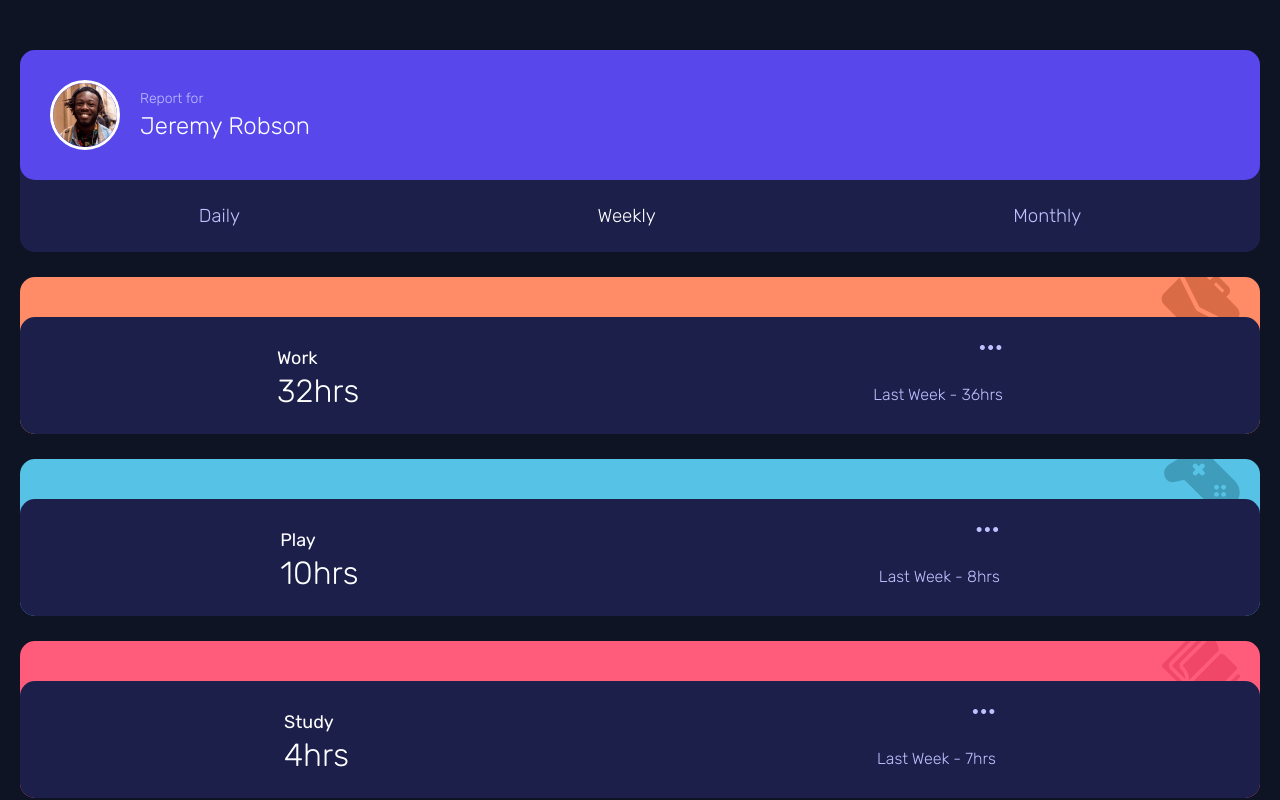
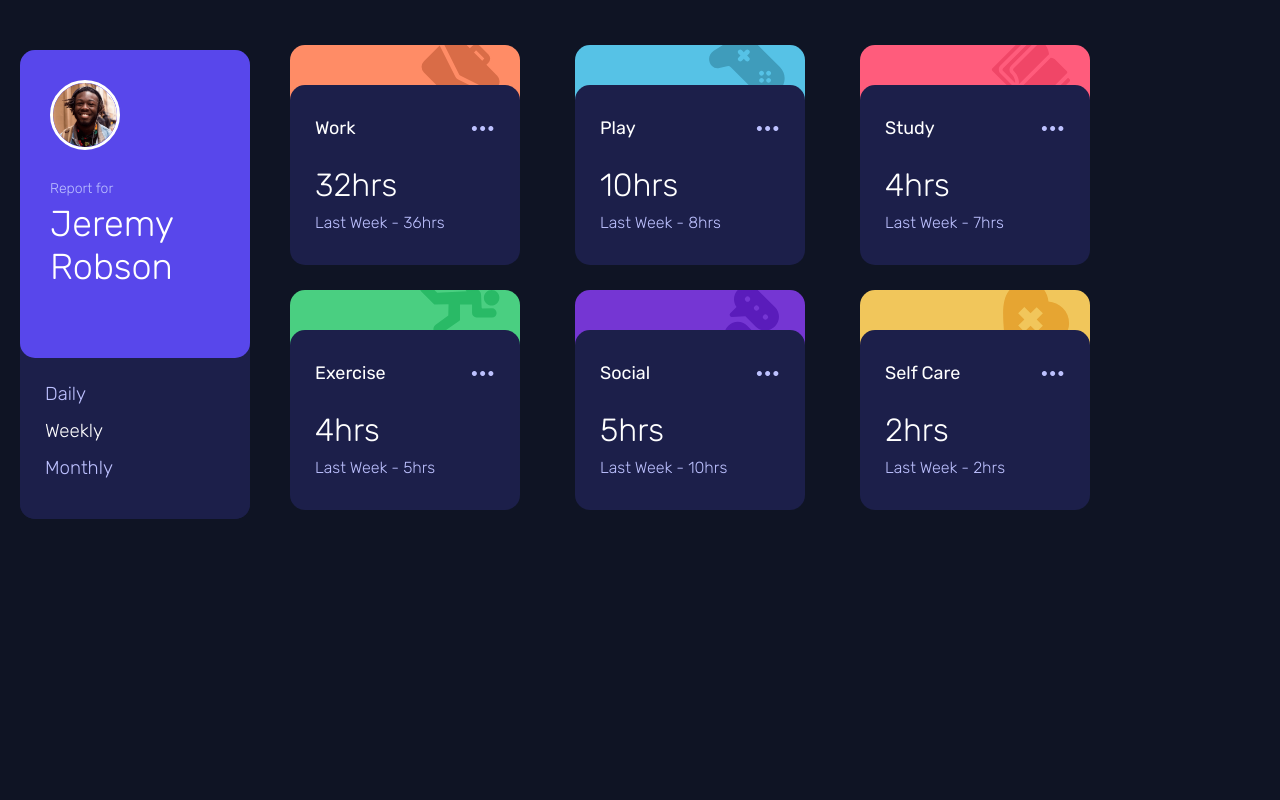
Before and after one commit to anaislcno/Time-Tracker-Dashboard, a React (Vite) app: page / in a window 1280 px wide. Shown: the top 800 px of the page. Built offline with nearby package versions, Linux system fonts and the light colour scheme.

Commit message:
add first part of responsive

```diff
--- a/src/App.tsx
+++ b/src/App.tsx
@@ -4,10 +4,10 @@ import Dashboard from "./components/Dashboard/Dashboard";
 function App() {
   return (
     <>
-      <div className="container">
+      <main>
         <Dashboard />
         {/* <Attribution /> */}
-      </div>
+      </main>
     </>
   );
 }
--- /dev/null
+++ b/src/components/Dashboard/Dashboard.css
@@ -0,0 +1,10 @@
+.container {
+  display: flex;
+  flex-direction: column;
+}
+
+@media screen and (min-width: 767px) {
+  .container {
+    flex-direction: row;
+  }
+}
--- a/src/components/Dashboard/Dashboard.tsx
+++ b/src/components/Dashboard/Dashboard.tsx
@@ -1,6 +1,7 @@
 import UserCard from "../UserCard/UserCard";
 import TrackerList from "../TrackerList/TrackerList";
 import { useState } from "react";
+import "./Dashboard.css";
 
 const Dashboard = () => {
   const [selectedTimeframe, setSelectedTimeframe] = useState<string>("weekly");
@@ -10,7 +11,7 @@ const Dashboard = () => {
   };
 
   return (
-    <div>
+    <div className="container">
       <UserCard
         handleTimeframeChange={handleTimeframeChange}
         selectedTimeframe={selectedTimeframe}
--- a/src/components/TrackerCard/TrackerCard.css
+++ b/src/components/TrackerCard/TrackerCard.css
@@ -1,5 +1,5 @@
 .tracker-card {
-  margin: 25px 20px;
+  margin: 15px 20px;
   border-radius: 15px;
   background-color: var(--pale-blue);
 }
@@ -41,10 +41,12 @@
   background-color: var(--dark-blue);
   border-radius: 15px;
   font-size: 16px;
-  padding: 30px 0px;
+  padding: 30px 25px;
   display: flex;
+  flex-direction: column;
   justify-content: space-around;
   cursor: pointer;
+  flex-wrap: wrap;
 }
 
 .tracker-infos:hover {
@@ -61,12 +63,22 @@
   line-height: 25px;
 }
 
-.tracker-infos__blue {
+.tracker-infos p {
   color: var(--pale-blue);
-  text-align: end;
+}
+
+.tracker-infos__row {
   display: flex;
-  flex-direction: column;
+  flex-direction: row;
   justify-content: space-between;
+  align-items: center;
+}
+
+.tracker-infos__column {
+  display: flex;
+  flex-direction: row;
+  justify-content: space-between;
+  align-items: end;
 }
 
 .dot-cta {
@@ -112,3 +124,24 @@
 .background.selfcare {
   background-image: url(../../assets/images/icon-self-care.svg);
 }
+
+@media screen and (min-width: 767px) {
+  .tracker-infos {
+    width: 230px;
+    height: 180px;
+    gap: 20px;
+  }
+
+  .tracker-infos__column {
+    display: flex;
+    flex-direction: column;
+    gap: 15px;
+    align-items: start;
+  }
+
+  .tracker-card {
+    /* Trouver autre chose !!! */
+    height: 200px;
+    margin: 15px 20px;
+  }
+}
--- a/src/components/TrackerCard/TrackerCard.tsx
+++ b/src/components/TrackerCard/TrackerCard.tsx
@@ -25,22 +25,20 @@ const TrackerCard = ({ data, color, img, selectedTimeframe }: CardProps) => {
   const colorCard = { color };
   const imgCard = { img };
   const { title, timeframes } = data;
-  const selectedTimeframeData =
-    timeframes[selectedTimeframe as keyof typeof timeframes];
+  const selectedTimeframeData = timeframes[selectedTimeframe as keyof typeof timeframes];
 
-  const { current: currentHours, previous: previousHours } =
-    selectedTimeframeData;
+  const { current: currentHours, previous: previousHours } = selectedTimeframeData;
 
   return (
     <div className={`tracker-card ${colorCard.color}`}>
       <div className={`background ${imgCard.img}`}></div>
       <div className="tracker-infos">
-        <div>
+        <div className="tracker-infos__row">
           <h2>{title}</h2>
-          <p className="tracker-hours">{`${currentHours}hrs`}</p>
+          <p className="dot-cta">&middot;&middot;&middot;</p>
         </div>
-        <div className="tracker-infos__blue">
-          <p className="dot-cta">&middot;&middot;&middot;</p>
+        <div className="tracker-infos__column">
+          <h3 className="tracker-hours">{`${currentHours}hrs`}</h3>
           <p>{`Last Week - ${previousHours}hrs`}</p>
         </div>
       </div>
--- /dev/null
+++ b/src/components/TrackerList/TrackerList.css
@@ -0,0 +1,13 @@
+.tracker-list {
+  display: flex;
+  flex-direction: column;
+}
+
+@media screen and (min-width: 767px) {
+  .tracker-list {
+    display: grid;
+    grid-template-columns: 1fr 1fr 1fr;
+    align-content: center;
+    gap: 15px;
+  }
+}
--- a/src/components/TrackerList/TrackerList.tsx
+++ b/src/components/TrackerList/TrackerList.tsx
@@ -1,6 +1,6 @@
 import data from "./../../data/data.json";
 import TrackerCard from "../TrackerCard/TrackerCard";
-// import { useState } from "react";
+import "./TrackerList.css";
 
 enum CategoryColor {
   work = "work",
@@ -62,7 +62,7 @@ function getImgById(title: string): CategoryImg {
 
 const TrackerList = ({ selectedTimeframe }: { selectedTimeframe: string }) => {
   return (
-    <div>
+    <div className="tracker-list">
       {data.map((item, index) => (
         <TrackerCard
           key={index}
--- a/src/components/UserCard/UserCard.css
+++ b/src/components/UserCard/UserCard.css
@@ -1,5 +1,5 @@
 .user-container {
-  margin: 50px 20px 5px 20px;
+  margin: 50px 20px 15px 20px;
   border-radius: 15px;
   background-color: var(--dark-blue);
 }
@@ -50,3 +50,28 @@
 .selected {
   color: white;
 }
+
+@media screen and (min-width: 767px) {
+  .user-container {
+    max-width: 230px;
+  }
+  .user-infos {
+    flex-direction: column;
+    align-items: flex-start;
+    padding: 30px 30px 70px 30px;
+    gap: 30px;
+  }
+
+  .user-infos__text h1 {
+    font-size: 36px;
+  }
+
+  .timeline {
+    flex-direction: column;
+    padding: 25px;
+  }
+
+  .btn-timeframe {
+    margin-bottom: 15px;
+  }
+}
--- a/src/index.css
+++ b/src/index.css
@@ -42,6 +42,6 @@ h3 {
 }
 
 /*
-.container {
+.main {
   min-height: 100vh;
 } */
```
Also changed, not shown: src/components/UserCard/UserCard.tsx (+6 -15 lines), 1 other file (tests, documents, lock files or other folders).
